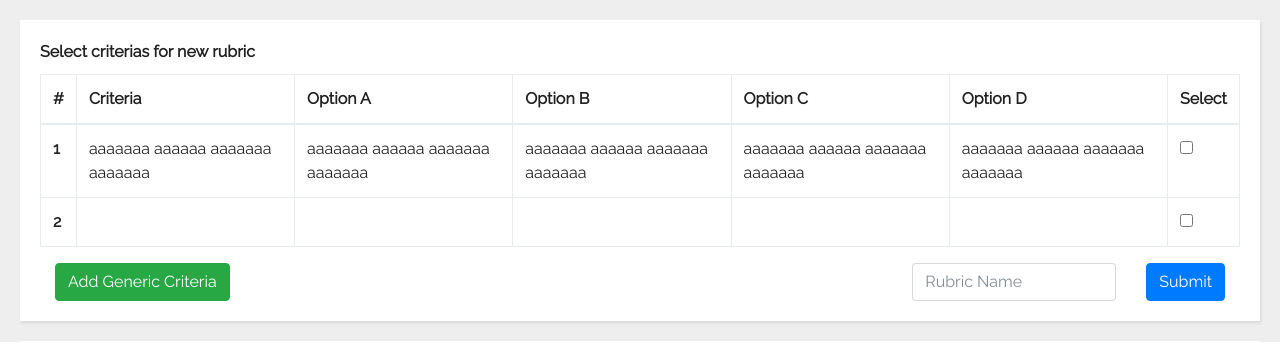
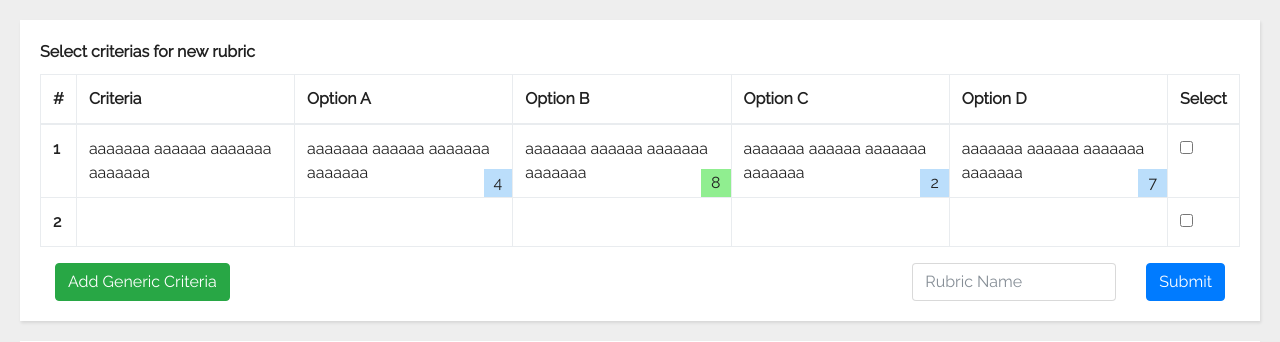
Before and after one commit to jainkuniya/p2preview, a Django app: page /rubricTemplate/ in a window 1280 px wide. Shown: the part 60-402 px from the top of the page. Run offline with Django 3.2, Linux system fonts and the light colour scheme; some libraries are stand-ins or nearby versions.

Commit message:
Added points in criteria

```diff
--- a/p2preview/static/p2preview/css/rubric.css
+++ b/p2preview/static/p2preview/css/rubric.css
@@ -3,6 +3,21 @@
 }
 .table{
 	margin-top:10px;
+}
+.option{
+	position:relative;
+}
+.points{
+	position: absolute;
+	right:0px;
+	bottom: 0px;
+	background-color: var(--light-primary-color);
+	padding: 2px;
+	padding-left: 10px;
+	padding-right: 10px;
+}
+.correct{
+	background-color: lightgreen;
 }
 .rubric{
 	margin-top: 20px;
--- a/p2preview/templates/p2preview/rubric_template.html
+++ b/p2preview/templates/p2preview/rubric_template.html
@@ -27,11 +27,25 @@
       <form>
       <tr>
         <th scope="row">1</th>
-        <td>aaaaaaa aaaaaa aaaaaaa aaaaaaa</td>
-        <td>aaaaaaa aaaaaa aaaaaaa aaaaaaa</td>
-        <td>aaaaaaa aaaaaa aaaaaaa aaaaaaa</td>
-        <td>aaaaaaa aaaaaa aaaaaaa aaaaaaa</td>
-        <td>aaaaaaa aaaaaa aaaaaaa aaaaaaa</td>
+        <td class="option">
+          aaaaaaa aaaaaa aaaaaaa aaaaaaa
+        </td>
+        <td class="option">
+          aaaaaaa aaaaaa aaaaaaa aaaaaaa
+          <div class="points">4</div>
+        </td>
+        <td class="option">
+          aaaaaaa aaaaaa aaaaaaa aaaaaaa
+          <div class="points correct">8</div>
+        </td>
+        <td class="option">
+          aaaaaaa aaaaaa aaaaaaa aaaaaaa
+          <div class="points">2</div>
+          </td>
+        <td class="option">
+          aaaaaaa aaaaaa aaaaaaa aaaaaaa
+          <div class="points">7</div>
+        </td>
         <td>
           <!--<div class="form-check">-->
             <label class="form-check-label">
```
